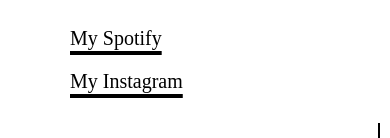
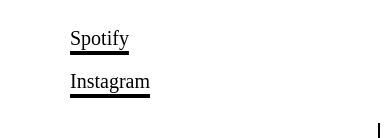
Before and after one commit to CoulsonP/Coulsons-Portfolio, a plain HTML site: page index.html in a window 390 px wide. Shown: the part 703-841 px from the top of the page. Drawn offline with Linux system fonts and the light colour scheme.

```diff
--- a/assets/style.css
+++ b/assets/style.css
@@ -144,7 +144,7 @@ section h2{
         width: auto;
     }
 
-    /* Stacks content when screen is thinner */
+    /* Stacks content when screen is not as wide */
     .aboutme,
     footer {
         flex-direction: column;
--- a/index.html
+++ b/index.html
@@ -47,8 +47,8 @@
     <section>
         <h2>My Socials</h2>
         <div id="socials">
-        <a href="https://open.spotify.com//">My Spotify</a>
-        <a href="https://www.instagram.com/coulson_porter/">My Instagram</a>
+        <a href="https://open.spotify.com//">Spotify</a>
+        <a href="https://www.instagram.com/coulson_porter/">Instagram</a>
     </div>
     </section>
     <section class="projectsdiv" id="project">
```
